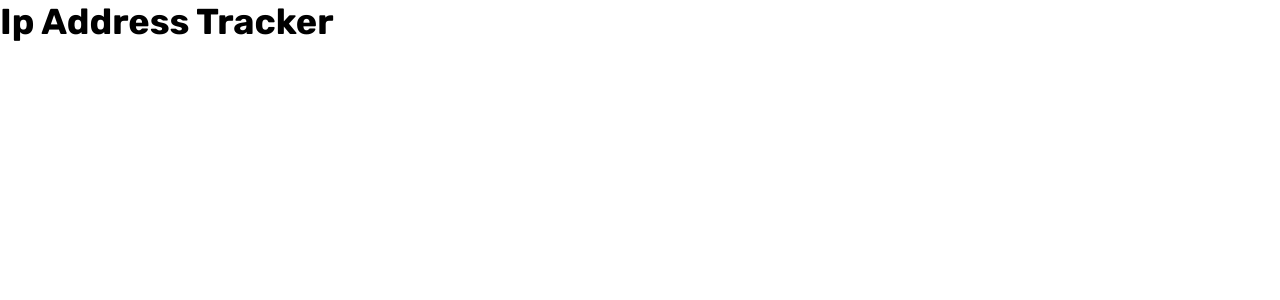
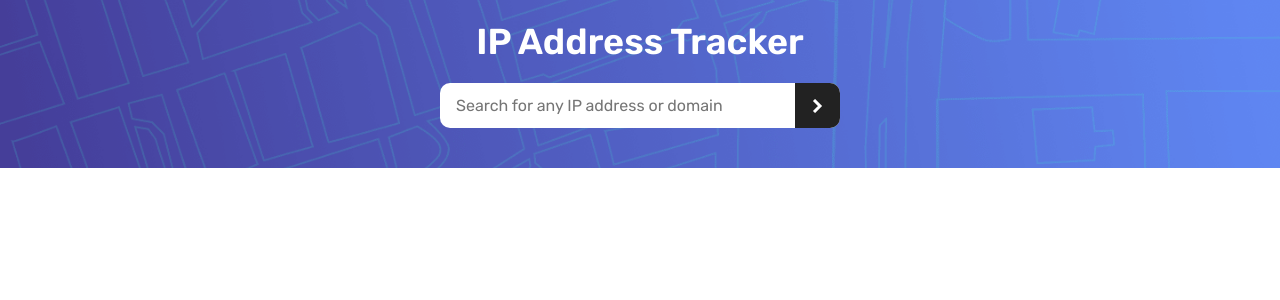
Before and after one commit to mattkiggen/ip-address-tracker, a React (Create React App) app: page / in a window 1280 px wide. Shown: the top 300 px of the page. Built offline with nearby package versions, Linux system fonts and the light colour scheme.

Commit message:
add header and info

```diff
--- a/public/index.html
+++ b/public/index.html
@@ -27,7 +27,7 @@
     <link rel="preconnect" href="https://fonts.googleapis.com" />
     <link rel="preconnect" href="https://fonts.gstatic.com" crossorigin />
     <link
-      href="https://fonts.googleapis.com/css2?family=Rubik:wght@400;700&display=swap"
+      href="https://fonts.googleapis.com/css2?family=Rubik:wght@400;600&display=swap"
       rel="stylesheet"
     />
     <title>React App</title>
--- a/src/App.js
+++ b/src/App.js
@@ -1,9 +1,10 @@
+import Header from './components/Header';
 import './App.css';
 
 function App() {
   return (
     <div className='App'>
-      <h1>Ip Address Tracker</h1>
+      <Header />
     </div>
   );
 }
--- /dev/null
+++ b/src/styles/Header.module.scss
@@ -0,0 +1,47 @@
+.header {
+  padding: 20px;
+  background-color: #0078d7;
+  background-position: center;
+  background-size: cover;
+  display: flex;
+  flex-direction: column;
+  align-items: center;
+  justify-content: center;
+
+  h1 {
+    color: #fff;
+    margin-bottom: 20px;
+  }
+
+  .search {
+    position: relative;
+
+    input {
+      width: 400px;
+      border: 0;
+      font-size: 16px;
+      height: 45px;
+      padding-left: 16px;
+      color: hsl(0, 0%, 17%);
+      font-family: 'Rubik', sans-serif;
+      border-radius: 10px;
+      margin-bottom: 20px;
+    }
+
+    button {
+      display: flex;
+      align-items: center;
+      justify-content: center;
+      background-color: #222;
+      border: 0;
+      cursor: pointer;
+      position: absolute;
+      top: 0;
+      right: 0;
+      height: 45px;
+      width: 45px;
+      border-bottom-right-radius: 10px;
+      border-top-right-radius: 10px;
+    }
+  }
+}
```
Also changed, not shown: src/components/Info.js (added, +10 -0 lines), src/images/icon-arrow.svg (added), src/images/pattern-bg.png (added).
